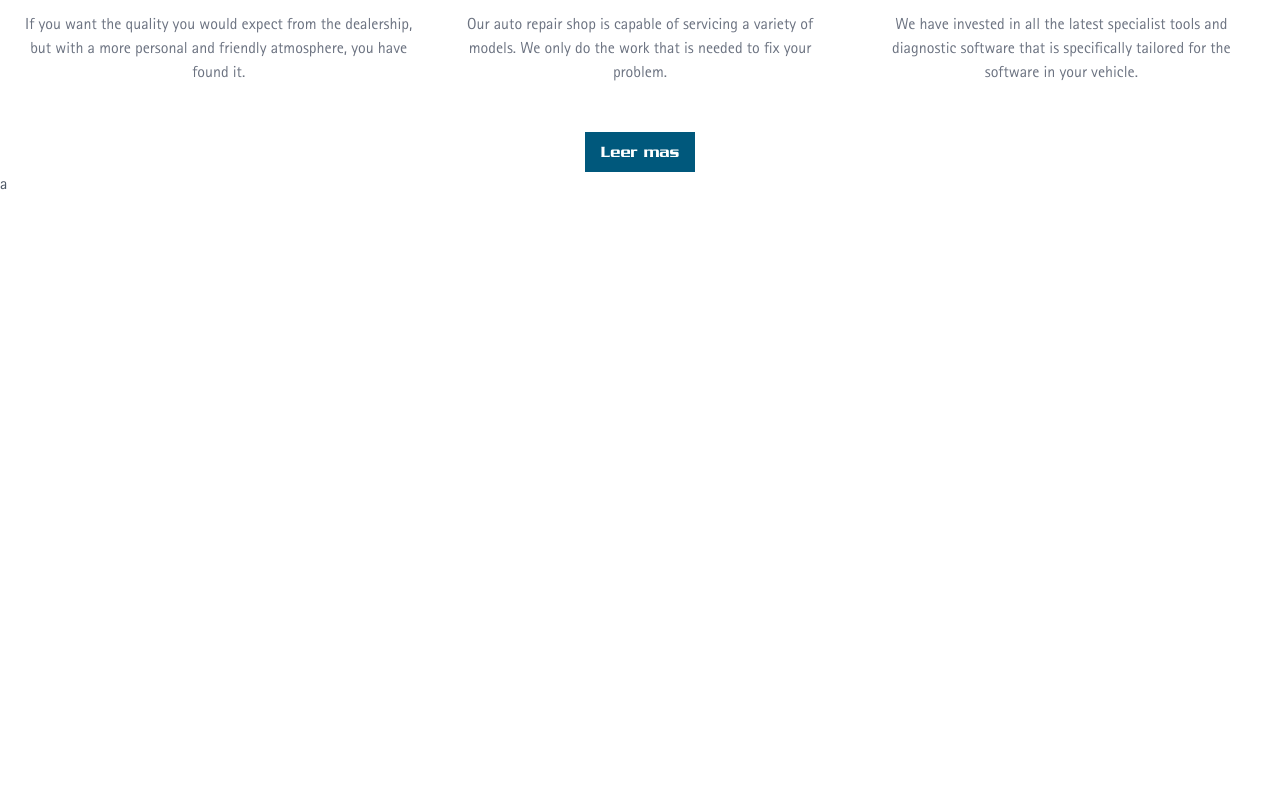
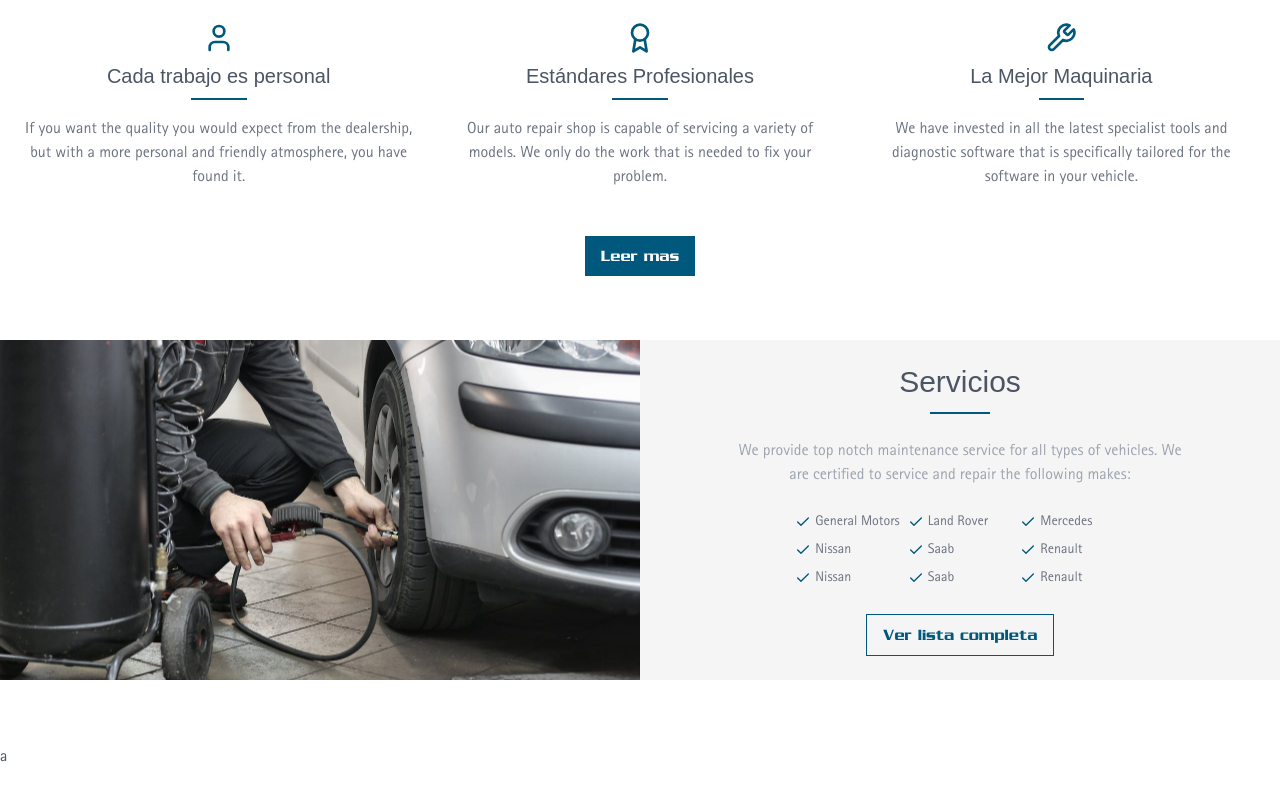
Before and after one commit to agusgonz/osamec, a Next.js app: page / in a window 1280 px wide. Shown: the part 770-1570 px from the top of the page. Before the commit the page ends 1142 px from the top, so only its background shows below. Built offline with nearby package versions, Linux system fonts and the light colour scheme; a web font is replaced by a local one.

Commit message:
Add provisional service section

```diff
--- a/src/app/page.tsx
+++ b/src/app/page.tsx
@@ -4,11 +4,12 @@ import { rotis_sans_serif, serpentine_icg } from "@/fonts"
 import Image from "next/image"
 import PorQueNosotros from "@/components/madeSections/PorQueNosotros"
 import PedirTurnoBanner from "@/components/madeSections/PedirTurnoBanner"
+import ServiciosBanner from "@/components/madeSections/ServiciosBanner"
 
 export default function Page() {
 	return (
 		<div className="text-gray-600 ">
-			<div className="max-w-[500px] lg:h-[250px] flex justify-center sm:my-4 px-6 mx-auto">
+			<div className="max-w-[500px] lg:h-[250px] flex justify-center  mx-auto mt-2 mb-16 px-6">
 				<Image
 					src={logo}
 					alt={""}
@@ -16,9 +17,16 @@ export default function Page() {
 				/>
 			</div>
 
-			<PedirTurnoBanner />
-			<div className="container mx-auto">
+			<div className="mb-16">
+				<PedirTurnoBanner />
+			</div>
+
+			<div className="container mx-auto mb-16">
 				<PorQueNosotros />
+			</div>
+
+			<div className="mb-16">
+				<ServiciosBanner />
 			</div>
 			<div className="h-[200px]">a</div>
 		</div>
--- /dev/null
+++ b/src/components/ListItem.tsx
@@ -0,0 +1,16 @@
+import { Check } from "lucide-react"
+import { FC, ReactNode } from "react"
+
+interface ListItemProps {
+	children: ReactNode
+}
+
+const ListItem: FC<ListItemProps> = ({ children }) => {
+	return (
+		<li className="flex gap-1">
+			<Check className="text-blue-osa w-4" />
+			<p className="text-sm">{children}</p>
+		</li>
+	)
+}
+export default ListItem
--- /dev/null
+++ b/src/components/madeSections/ServiciosBanner.tsx
@@ -0,0 +1,48 @@
+import Image from "next/image"
+import { FC } from "react"
+import image1 from "../../../public/images/image-2.jpg"
+import TitleUnderline from "../TitleUnderline"
+import ListItem from "../ListItem"
+import Button from "../Button"
+
+interface ServiciosBannerProps {}
+
+const ServiciosBanner: FC<ServiciosBannerProps> = ({}) => {
+	return (
+		<div className="w-full grid grid-cols-1 md:grid-cols-2 bg-gray-osa ">
+			<div className="relative w-full min-h-[250px]">
+				<Image
+					src={image1}
+					fill
+					placeholder="blur"
+					className="object-cover"
+					alt={
+						"Imagen repesentativa inflando rueda de auto"
+					}
+				/>
+			</div>
+
+			<div className="max-w-[500px] mx-auto flex flex-col items-center gap-6 p-6">
+				<TitleUnderline>Servicios</TitleUnderline>
+				<p className="text-center text-gray-400">
+					We provide top notch maintenance service for all
+					types of vehicles. We are certified to service and
+					repair the following makes:
+				</p>
+				<ul className="grid grid-cols-3 gap-x-2 gap-y-1 text-gray-500">
+					<ListItem>General Motors</ListItem>
+					<ListItem>Land Rover</ListItem>
+					<ListItem>Mercedes</ListItem>
+					<ListItem>Nissan</ListItem>
+					<ListItem>Saab</ListItem>
+					<ListItem>Renault</ListItem>
+					<ListItem>Nissan</ListItem>
+					<ListItem>Saab</ListItem>
+					<ListItem>Renault</ListItem>
+				</ul>
+				<Button isSecondary>Ver lista completa</Button>
+			</div>
+		</div>
+	)
+}
+export default ServiciosBanner
```
